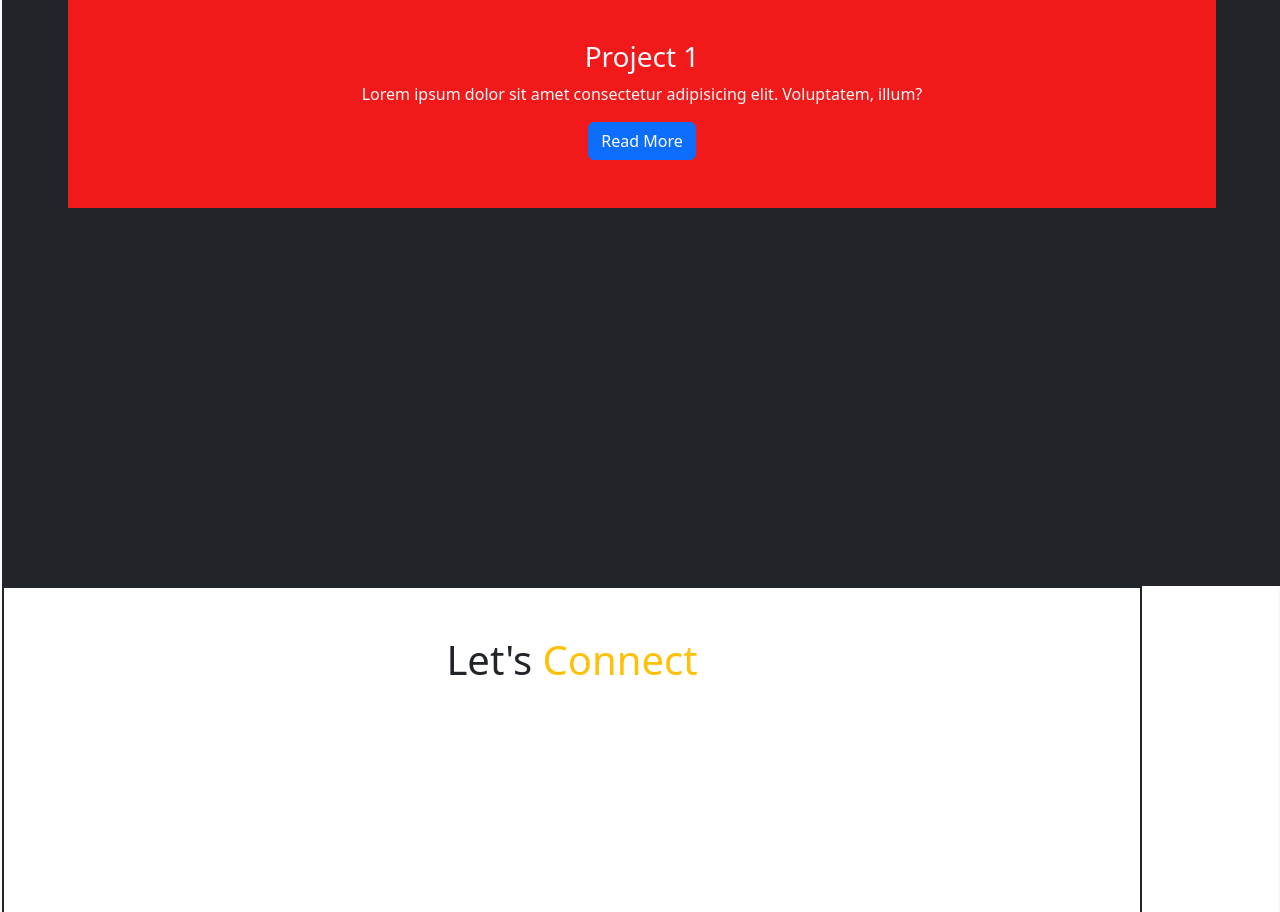
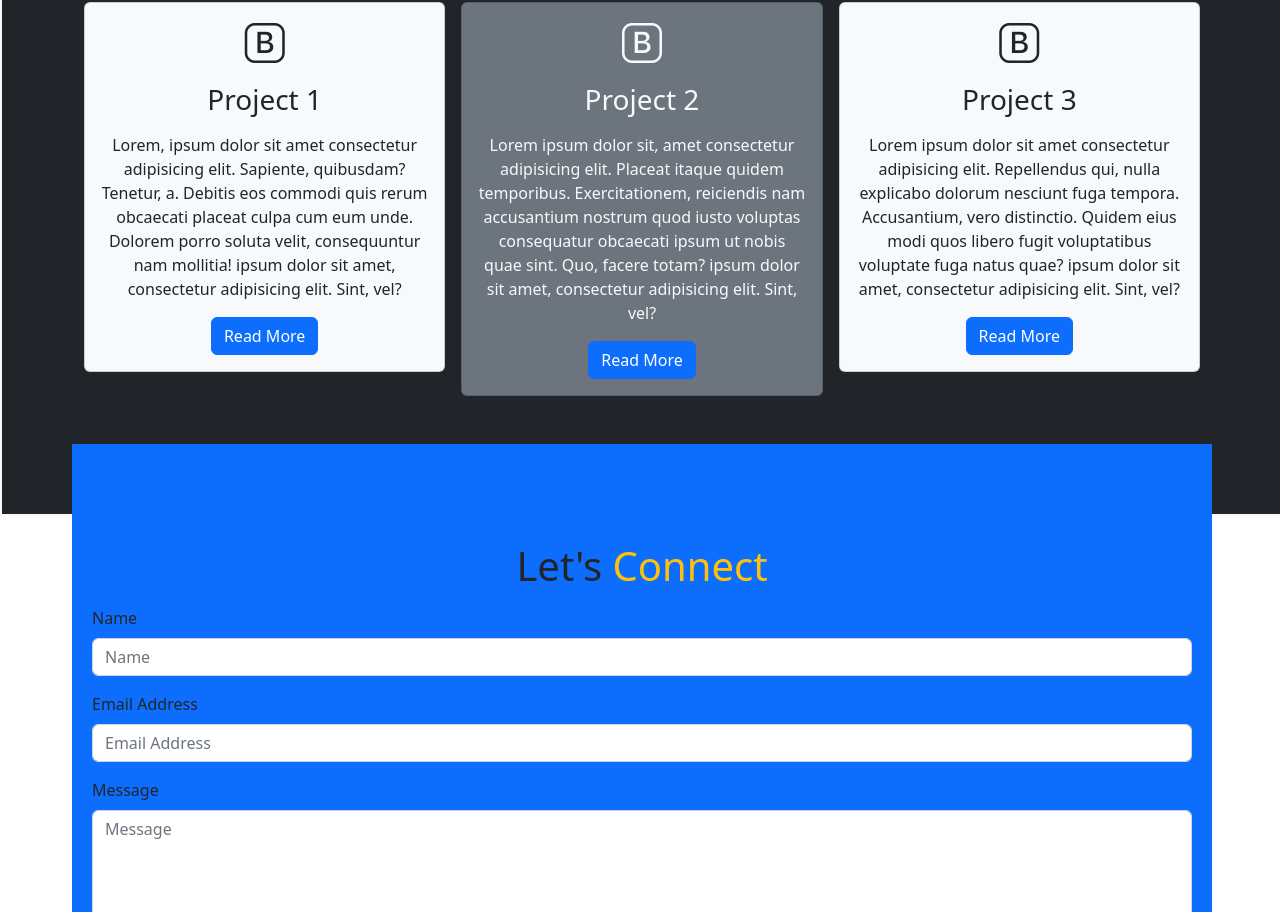
Before and after one commit to Lisad2244/portfolioDavila, a plain HTML site: page index.html in a window 1280 px wide. Shown: the part 1888-2800 px from the top of the page. Drawn offline with nearby package versions, Linux system fonts and the light colour scheme.

Commit message:
removed carousel

```diff
--- a/index.html
+++ b/index.html
@@ -13,7 +13,7 @@
 
 <body span class="border border-2 border-light"></span>
     <!-- navbar -->
-    <nav class="navbar navbar-expand-lg bg-dark navbar-dark py-3">
+    <nav class="navbar navbar-expand-lg bg-dark navbar-dark py-3 pb-0 fixed-top">
         <div class="container">
             <a href="#" class="navbar-brand">Lisa Davila</a>
             <button class="navbar-toggler" type="button" data-bs-toggle="collapse" data-bs-target="#navmenu">
@@ -22,16 +22,16 @@
             <div class="collapse navbar-collapse" id="navmenu">
                 <ul class="navbar-nav ms-auto">
                     <li class="nav-item">
-                        <a href="#about" class="nav-link">About Me</a>
+                        <a href="#about me" class="nav-link">About Me</a>
                     </li>
                     <li class="nav-item">
-                        <a href="#resume" class="nav-link">My Experiences</a>
+                        <a href="#my experience" class="nav-link">My Experience</a>
                     </li>
                     <li class="nav-item">
-                        <a href="#image" class="nav-link">My Projects</a>
+                        <a href="#my projects" class="nav-link">My Projects</a>
                     </li>
                     <li class="nav-item">
-                        <a href="#contact" class="nav-link">Let's Connect</a>
+                        <a href="#let's connect" class="nav-link">Let's Connect</a>
                     </li>
 
                 </ul>
@@ -39,31 +39,34 @@
         </div>
     </nav>
     <!-- Showcase -->
-    <section class="vw-100 vh-100 bg-dark text-light p-3 text-center text-sm-start">
+    <section class="vw-100 vh-100 bg-dark text-light p-3 text-center text-sm-start" id="about me">
         <div class="container">
             <div class="d-md-flex align-items-center justify-content-between">
                 <div>
                     <h1>Meet <span class="text-warning">Lisa</span></h1>
-                    <p class="lead m-4">
+                    <p class="me lead m-4">
                         I am a developer who is passionate about making a product that customers are proud of.</br>
                         Let's talk about what your vision is and make it a reality.</br>
-                        Lorem ipsum dolor sit amet consectetur adipisicing elit. Consequuntur asperiores, rerum minima repellendus deleniti est tenetur tempore accusantium iste labore.</br>
-                        Lorem ipsum dolor sit amet consectetur adipisicing elit. Laudantium alias ducimus, porro deleniti debitis eligendi quod molestiae tempora voluptatibus illo fugit quos, consectetur recusandae voluptate doloribus sed expedita ut veniam.
+                        Lorem ipsum dolor sit amet consectetur adipisicing elit. Consequuntur asperiores, rerum minima
+                        repellendus deleniti est tenetur tempore accusantium iste labore.</br>
+                        Lorem ipsum dolor sit amet consectetur adipisicing elit. Laudantium alias ducimus, porro
+                        deleniti debitis eligendi quod molestiae tempora voluptatibus illo fugit quos, consectetur
+                        recusandae voluptate doloribus sed expedita ut veniam.
                     </p>
                     <button class="btn btn-primary btn-lg mb-5">Let's Chat</button>
                 </div>
-                <img class="rounded m-auto d-block" src="./wwwroot/images/Myprofilepic.jpg" alt="">
+                <img class="img-fluid rounded m-auto d-sm-mw-50 d-block" src="./wwwroot/images/Myprofilepic.jpg" alt="">
             </div>
         </div>
     </section>
 
     <!-- Boxes -->
-    <div class="vw-100 vh-100">
+    <div class="vw-100 vh-100" id="my experience">
         <div class="container border border-2 border-dark">
-    <h1 class=" mt-5 text-center">My <span class="text-warning">Experience</span></h1>
-    <section class="p-5">
+            <h1 class="d-sm-mt-2 mt-5 text-center">My <span class="text-warning">Experience</span></h1>
+            <section class="p-5 m-sm-0">
                 <div class="container">
-            <div class="row text-center">
+                    <div class="row text-center g-3">
                         <div class="col-md-4">
                             <div class="card bg-dark text-light">
                                 <div class="card-body text-center">
@@ -113,14 +116,70 @@
     </div>
     <!-- my projects -->
     <div class="vw-100 vh-100 border border-2 border-dark bg-dark">
-    <section class="p-5 pb-0 bg-dark m-1 mb-0">
+        <section class="p-5 pb-0 bg-dark m-1 mb-0" id="my projects">
             <section class="bg-dark text-light p-3 text-center text-sm-start">
                 <h1 class=" mt-5 text-center">My <span class="text-warning">Projects</span></h1>
             </section>
         </section>
-
+        <section class="p-5 m-sm-0">
+            <div class="container">
+                <div class="row text-center g-3">
+                    <div class="col-md-4">
+                        <div class="card bg-light text-dark">
+                            <div class="card-body text-center">
+                                <div class="h1 mb-3">
+                                    <i class="bi bi-bootstrap"></i>
+                                </div>
+                                <h3 class="card-title mb-3">Project 1</h3>
+                                <p class="card-text">
+                                    Lorem, ipsum dolor sit amet consectetur adipisicing elit. Sapiente, quibusdam?
+                                    Tenetur, a. Debitis eos commodi quis rerum obcaecati placeat culpa cum eum unde.
+                                    Dolorem porro soluta velit, consequuntur nam mollitia! ipsum dolor sit amet,
+                                    consectetur adipisicing elit. Sint, vel?
+                                </p>
+                                <a href="#" class="btn btn-primary">Read More</a>
+                            </div>
+                        </div>
+                    </div>
+                    <div class="col-md-4">
+                        <div class="card bg-secondary text-light">
+                            <div class="card-body text-center">
+                                <div class="h1 mb-3">
+                                    <i class="bi bi-bootstrap"></i>
+                                </div>
+                                <h3 class="card-title mb-3">Project 2</h3>
+                                <p class="card-text">
+                                    Lorem ipsum dolor sit, amet consectetur adipisicing elit. Placeat itaque quidem
+                                    temporibus. Exercitationem, reiciendis nam accusantium nostrum quod iusto voluptas
+                                    consequatur obcaecati ipsum ut nobis quae sint. Quo, facere totam? ipsum dolor sit
+                                    amet, consectetur adipisicing elit. Sint, vel?
+                                </p>
+                                <a href="#" class="btn btn-primary">Read More</a>
+                            </div>
+                        </div>
+                    </div>
+                    <div class="col-md-4">
+                        <div class="card bg-light text-dark">
+                            <div class="card-body text-center">
+                                <div class="h1 mb-3">
+                                    <i class="bi bi-bootstrap"></i>
+                                </div>
+                                <h3 class="card-title mb-3">Project 3</h3>
+                                <p class="card-text">
+                                    Lorem ipsum dolor sit amet consectetur adipisicing elit. Repellendus qui, nulla
+                                    explicabo dolorum nesciunt fuga tempora. Accusantium, vero distinctio. Quidem eius
+                                    modi quos libero fugit voluptatibus voluptate fuga natus quae? ipsum dolor sit amet,
+                                    consectetur adipisicing elit. Sint, vel?
+                                </p>
+                                <a href="#" class="btn btn-primary">Read More</a>
+                            </div>
+                        </div>
+                    </div>
+                </div>
+            </div>
+        </section>
         <!-- carousel -->
-    <section class="p-5 pt-0 bg-dark">
+        <!-- <section class="p-5 pt-0 bg-dark">
         <section class="bg-dark text-light p-3 justify-content-center text-sm-center">
             <div id="myCarousel" class="carousel slide" data-ride="carousel">
                 <ol class="carousel-indicators">
@@ -153,16 +212,49 @@
             </div>
         </section>
     </section>
+</div> -->
+        <!-- Contact -->
+        <div class="container vh-100 vw-100 bg-primary" id="let's connect">
+            <h1 class="mt-5 text-center">Let's <span class="text-warning">Connect</span></h1>
+            <section class="p-2">
+                <!-- <div class="container"> -->
+                <!-- <div class="row text-center"> -->
+
+
+                <!-- <div class="py-4 align-items-center justify-content-center"> -->
+
+                <!-- Bootstrap 5 starter form -->
+                <form id="contactForm">
+
+                    <!-- Name input -->
+                    <div class="mb-3">
+                        <label class="form-label" for="name">Name</label>
+                        <input class="form-control" id="name" type="text" placeholder="Name" />
                     </div>
-<!-- Contact -->
-<div class="vw-100 vh-100 container border border-2 border-dark m-0">
-    <h1 class=" mt-5 text-center">Let's <span class="text-warning">Connect</span></h1>
-    <section class="p-0">
-        <div class="container">
-            <div class="row text-center">
 
+                    <!-- Email address input -->
+                    <div class="mb-3">
+                        <label class="form-label" for="emailAddress">Email Address</label>
+                        <input class="form-control" id="emailAddress" type="email" placeholder="Email Address" />
                     </div>
+
+                    <!-- Message input -->
+                    <div class="mb-3">
+                        <label class="form-label" for="message">Message</label>
+                        <textarea class="form-control" id="message" type="text" placeholder="Message"
+                            style="height: 10rem;"></textarea>
                     </div>
+
+                    <!-- Form submit button -->
+                    <div class="d-grid">
+                        <button class="btn btn-primary btn-lg" type="submit">Submit</button>
+                    </div>
+
+                </form>
+
+                <!-- </div> -->
+                <!-- </div> -->
+                <!-- </div> -->
             </section>
         </div>
 
--- a/wwwroot/css/index.css
+++ b/wwwroot/css/index.css
@@ -1,3 +1,15 @@
+/* body::before {
+    display: block;
+    content: "";
+    height: 70px;
+} */
+
+.container::before {
+    display: block;
+    content: "";
+    height: 50px;
+}
+
 .customDiv{
     margin-bottom:3px;
     min-height:300px;
@@ -23,3 +35,11 @@
     left: 0;
     right: 0;
 } */
+
+
+@media screen and (min-width: 400px) {
+    .me {
+
+      font-size: medium;
+
+    }
```
Lines whose indentation alone changed are shown as unchanged.
